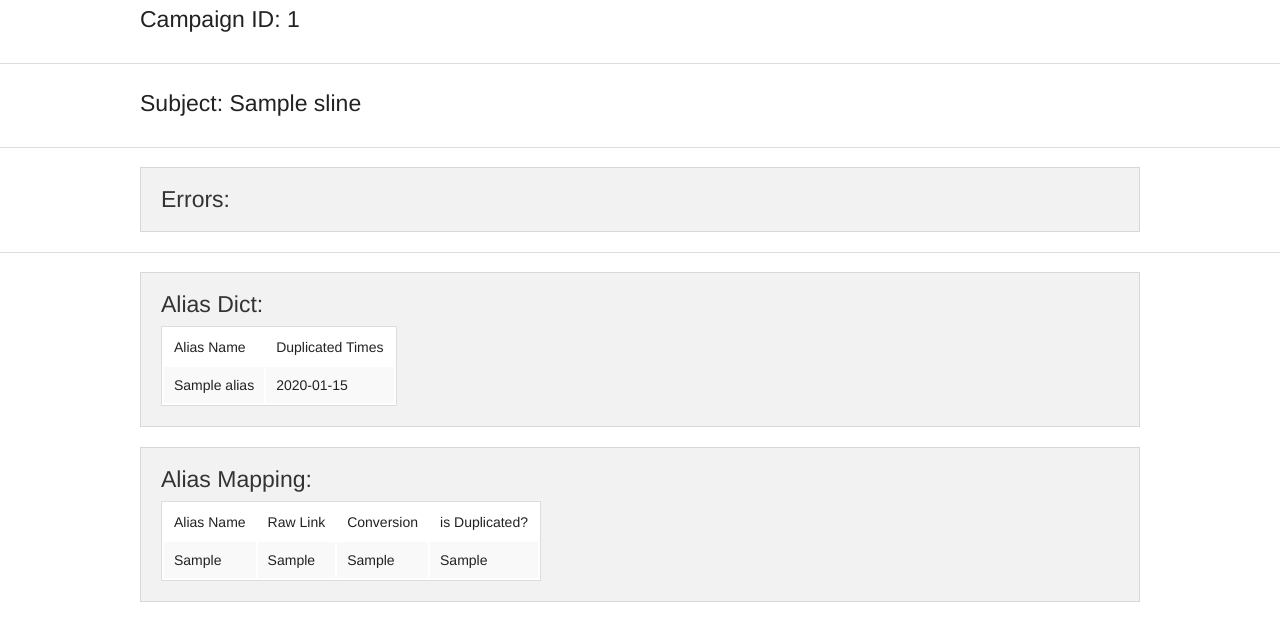
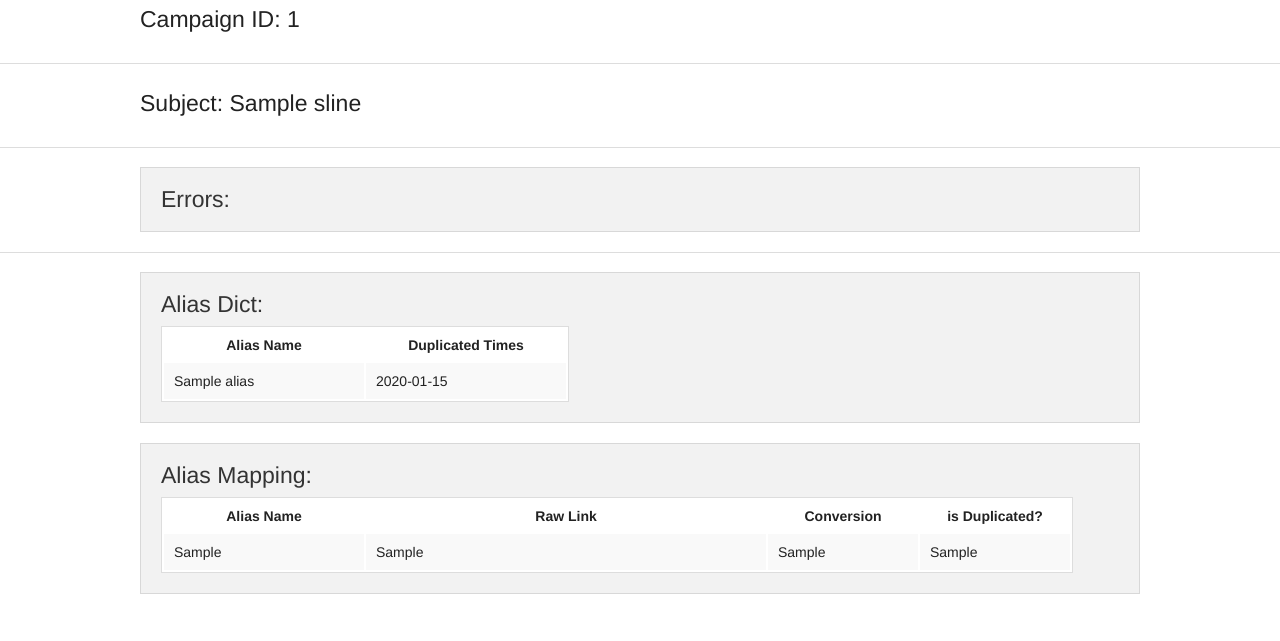
Before and after one commit to SuperMatch/email-utilities, a Django app: template QCTool/templates/QCTool/result.html in a window 1280 px wide. Shown: the top 641 px of the page. Run offline with Django 3.2, Linux system fonts and the light colour scheme; the template is opened without the code that fills it: most values are stand-ins (such as "Sample title", 1, 10 or a date in 2020).

Commit message:
change the style

```diff
--- a/QCTool/templates/QCTool/result.html
+++ b/QCTool/templates/QCTool/result.html
@@ -21,9 +21,9 @@
             {% load dict_extras %}
             {% for error in errorList %}
                 <tr>
-                    <td>Line: {{ error.0 }},</td>
-                    <td>Offset: {{ error.1 }}</td>
-                    <td>{{ errMsg|key:error.2 }}{% if error.3 %}{{ error.3 }}{% endif %}</td>
+                    <td width="200">Line: {{ error.0 }},</td>
+                    <td width="200">Offset: {{ error.1 }}</td>
+                    <td width="500">{{ errMsg|key:error.2 }}{% if error.3 %}{{ error.3 }}{% endif %}</td>
                 </tr>
             {% endfor %}
             </table>
@@ -35,8 +35,8 @@
         {% if aliasDict %}
             <table>
                 <tr>
-                    <td>Alias Name</td>
-                    <td>Duplicated Times</td>
+                    <th width="200">Alias Name</th>
+                    <th width="200">Duplicated Times</th>
                 </tr>
             {% for alias, times in aliasDict.items %}
                 <tr>
@@ -52,10 +52,10 @@
         {% if aliasList %}
             <table>
                 <tr>
-                    <td>Alias Name</td>
-                    <td>Raw Link</td>
-                    <td>Conversion</td>
-                    <td>is Duplicated?</td>
+                    <th width="200">Alias Name</th>
+                    <th width="400">Raw Link</th>
+                    <th width="150">Conversion</th>
+                    <th width="150">is Duplicated?</th>
                 </tr>
             {% for aliasObj in aliasList %}
                 <tr>
```
